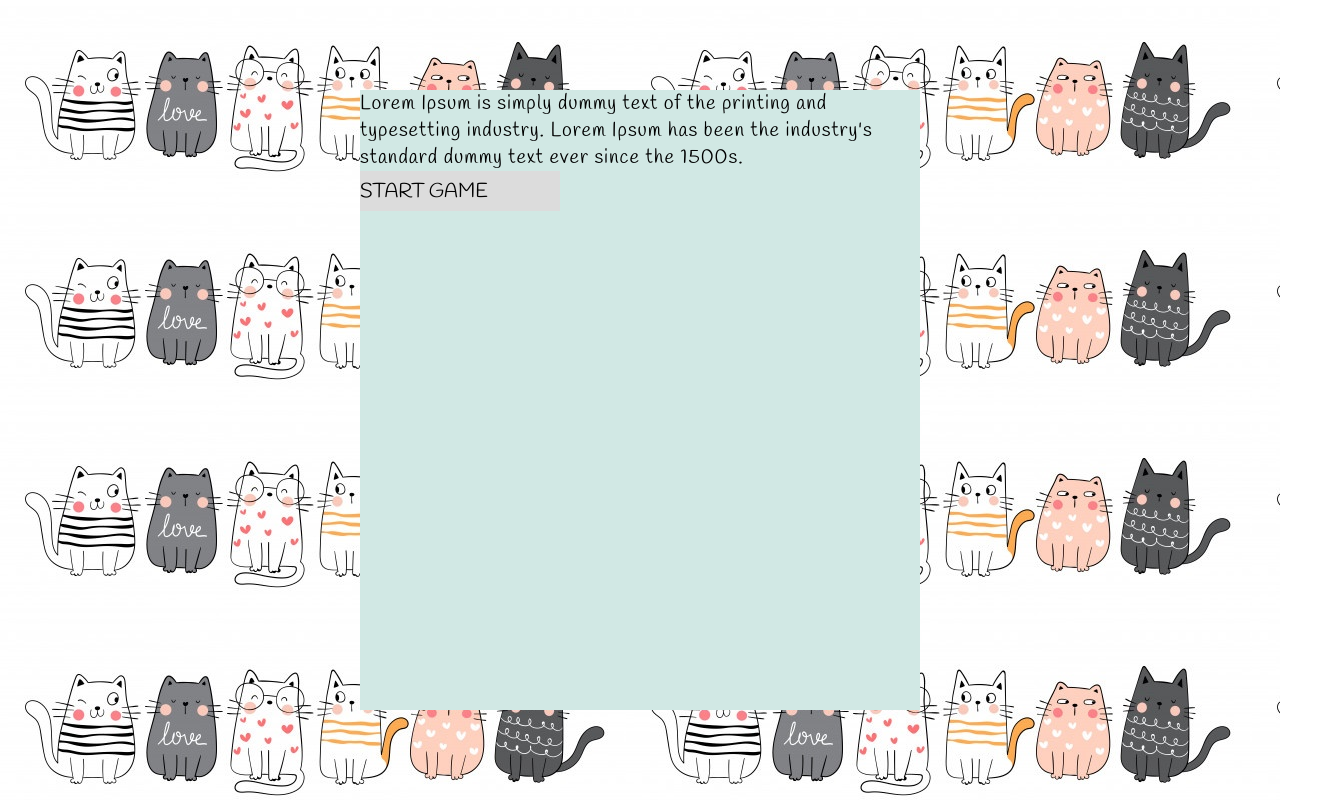
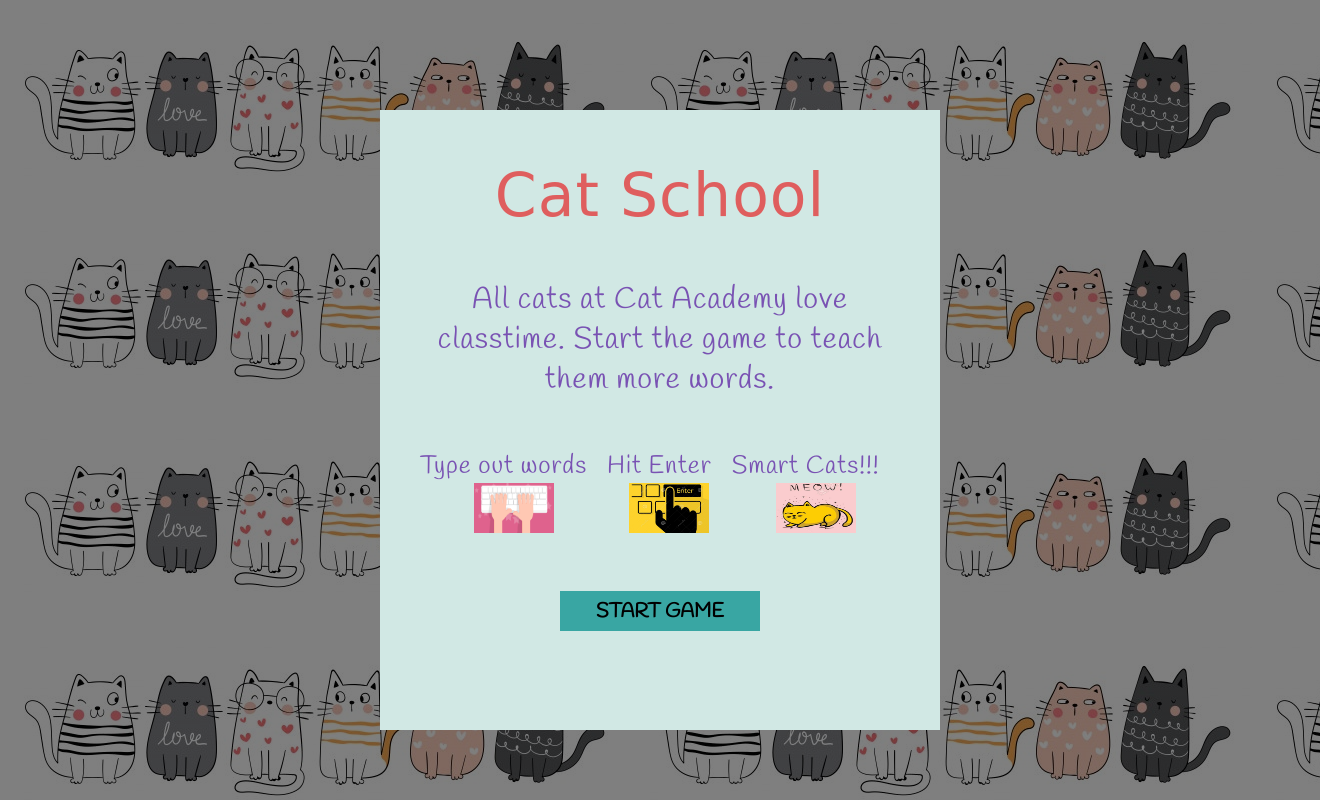
Before and after one commit to meeke198/W10_CatAcademy_JS_Project, a website built with webpack: page index.html in a window 1280 px wide. Shown: the top 800 px of the page, 1320 px wide, since content can reach past the window. Built offline with Linux system fonts and the light colour scheme; a web font is replaced by a local one.

Commit message:
popup edit

```diff
--- a/index.html
+++ b/index.html
@@ -7,7 +7,8 @@
     <meta name="viewport" content="width=device-width, initial-scale=1.0">
     <link rel="icon" href="asset/icons/favicon.ico">
     <link rel="stylesheet" href="src/styles/style.css">
-    <link href="https://fonts.googleapis.com/css2?family=Handlee&family=Tourney:wght@200&display=swap" rel="stylesheet">
+    <link rel="preconnect" href="https://fonts.gstatic.com" crossorigin>
+    <link href="https://fonts.googleapis.com/css2?family=Coiny&family=Finger+Paint&family=Handlee&family=Modak&family=Oi&family=Tourney:wght@200;400;500&display=swap" rel="stylesheet">
     <title>Cat School</title>
 </head>
 
@@ -24,7 +25,7 @@
         </a></div>
     </header>
 
-    <h1 class="game-title">Cat School</h1>
+    <h1 class="game-title">Cat Academy</h1>
     <div class="nav-bar">
         <p id="timer">5</p>
         <p>Score: <span id="score">0</span> words</p></div>
@@ -37,16 +38,32 @@
 
     <div id="popupStart">
         <div class="introduction">
-            <p>Lorem Ipsum is simply dummy text of the printing and typesetting industry. Lorem Ipsum has been the industry's standard
-            dummy text ever since the 1500s.</p>
+            <h2 id="popup-title">Cat School</h2>
+            <p>All cats at Cat Academy love classtime. Start the game to teach them more words.</p>
+            <div class="demonstration">
+                <div>
+                    <p>Type out words</p>
+                    <img class="demonstration-img" src="asset/icons/typeout.png" alt="type-out">
+                </div>
+                <div>
+                    <p>Hit Enter</p>
+                    <img class="demonstration-img" src="asset/icons/enter2.png" alt="type-out">
+                </div>
+
+                <div>
+                    <p>Smart Cats!!!</p>
+                    <img class="demonstration-img" src="asset/icons/moew.png" alt="type-out">
+                </div>
+
+            </div>
             <button id="start">START GAME</button>
         </div>
     </div>
 
     <div id="popupEnd">
             <div class="endGame">
-                <p>Lorem Ipsum is simply dummy text of the printing and typesetting industry. Lorem Ipsum has been the industry's standard
-                dummy text ever since the 1500s.</p>
+                <h2 id="popup-title">Cat School</h2>
+                <p>All cats love you. Let go back to classroom, we can start over again!!!</p>
                 <p>Your score: <span id="scoreEnd">0</span></p>
                 <button id="end">TRY AGAIN</button>
             </div>
--- a/src/cat.js
+++ b/src/cat.js
@@ -13,9 +13,6 @@ module.exports = class Cat {
     init() { //nam trong class CAt => ctx => Cat
         console.log("this inside init", this); // this = cat
         this.catImg.onload = function () { //cho cai hinh load len het roi moi chay function nay // this.catImg.onload => ctx = new Image(); = image
-            // ctx.drawImage(catImg, 60, 90, 250, 300, 1000, 2000, 700, 700); //image, sx, sy, sWidth, sHeight, dx, dy, dWidth, dHeight)
-            // ctx.drawImage(catImg, 330, 450, 280, 320, 1000, 2000, 700, 700); //image, sx, sy, sWidth, sHeight, dx, dy, dWidth, dHeight)
-            // ctx.drawImage(catImg, 330, 770, 280, 270, 1000, 2000, 700, 700); //4 tham so dau: vi tri tren hinh con meo, 4 tham so sau laf vi tri tren canvas
             console.log("this trong onload ne", this);
             this.ctx.drawImage(this.catImg, 330, 770, 280, 270, ...this.posArray);
         }.bind(this); // bind voi cat, vi cat moi co .catImg
--- a/src/game.js
+++ b/src/game.js
@@ -15,10 +15,9 @@ module.exports = class Game {
     };
 
     static pos = { //pos cua text tren bang den
-        0: [800, 800, 1000],
+        0: [800, 600, 1000],
         1: [1500, 1200, 1000],
-        2: [1300, 1000, 1000],
-        3: [1800, 700, 1000]
+        2: [2200, 800, 1000]
     };
 
 
--- a/src/styles/style.css
+++ b/src/styles/style.css
@@ -53,6 +53,7 @@ body {
     background: #77A1D3;  /* fallback for old browsers */
     background: -webkit-linear-gradient(to right, #E684AE, #79CBCA, #77A1D3);  /* Chrome 10-25, Safari 5.1-6 */
     background: linear-gradient(to right, #E684AE, #79CBCA, #77A1D3); /* W3C, IE 10+/ Edge, Firefox 16+, Chrome 26+, Opera 12+, Safari 7+ */
+    overflow: hidden;
 }
 
 .contact {
@@ -60,7 +61,8 @@ body {
     display: flex;
     flex-direction: row;
     justify-content: flex-end;
-    padding: 10px 0px;
+    padding: 0px 10px;
+    margin-top: 0px;
 }
 
 .contact img {
@@ -85,7 +87,7 @@ body {
     color: white;
     background-color: none;
     display: block;
-    font-size: 30px;
+    font-size: 40px;
     height: 50px;
     width: 100%;
     text-align: center;
@@ -93,7 +95,7 @@ body {
 }
 .nav-bar{
     display: flex;
-    padding-top: 30px;
+    padding-top: 10px;
     padding-bottom: 0;
     width: 100%;
     flex-direction: row;
@@ -101,7 +103,8 @@ body {
 }
 
 #popupStart, #popupEnd{
-    background-image: url("../../asset/icons/cat7.jpeg");
+    /* background-image: url("../../asset/icons/cat7.jpeg"); */
+    background-image: linear-gradient(rgba(0, 0, 0, 0.5), rgba(0, 0, 0, 0.5)), url('../../asset/icons/cat7.jpeg');
     height: 100%;
     width: 100%;
     position: absolute;
@@ -110,15 +113,7 @@ body {
     display: flex;
     align-items: center;
     justify-content: center; /* center chieu ngang*/
-    /* position: fixed; /* Stay in place */
-    /* z-index: 1; /* Sit on top */
-    /* left: 0;
-    top: 0;
-    width: 100%; /* Full width */
-    /*height: 100%; /* Full height
-    overflow: hidden; /*Enable scroll if needed */
-    /* background-color: rgb(0,0,0); /* Fallback color */
-    /* background-color: rgba(0,0,0,0.4); Black w/ opacity */ */ */ */
+    padding: 20px 20px;
 }
 
 #popupEnd{
@@ -128,14 +123,68 @@ body {
 #end, #start {
     width: 200px;
     height: 40px;
-    background-color: gainsboro;
+    margin-top: 50px;
+    text-align: center;
+    background-color: #39A6A3;
+    cursor: pointer;
+    font-weight: bold;
 }
 .introduction, .endGame {
+    display: flex;
+    flex-direction: column;
+    align-items: center;
     width: 560px;
     height: 620px;
     background-color: #D1E8E4;
 }
+.endGame{
+    background-color: #F0D9E7;
+}
 
+#start:hover{
+    background-color: #5F939A;
+}
+#end:hover{
+    background-color: #5F939A;
+}
+.introduction > p {
+    padding: 50px 25px;
+    color: #7952B3;
+    font-size: 30px;
+    text-align: center;
+    /* padding-left: 30px; */
+}
+#popup-title {
+    margin-top: 50px;
+    font-size: 60px;
+    font-family:'Finger Paint', cursive;
+    color: #DF5E5E;
+    /* font-family:'Coiny', cursive; */
+}
+
+.demonstration {
+    display: flex;
+    align-items: center;
+    justify-content: space-around;
+    text-align: center;
+}
+.demonstration-img {
+    height: 50px;
+    width: 80px;
+}
+
+.demonstration p {
+    font-size: 25px;
+    color: #7952B3;
+    padding-right: 20px;
+}
+
+.endGame p {
+    padding: 50px 25px;
+    color: #7952B3;
+    font-size: 30px;
+    text-align: center;
+}
 /* .highlight{
     background-color: aquamarine;
 } */
```
Also changed, not shown: asset/icons/enter2.png (added), asset/icons/moew.png (added), asset/icons/smartCat.png (added), asset/icons/typeout.png (added), asset/icons/yayy.png (added), dist/main.js.
